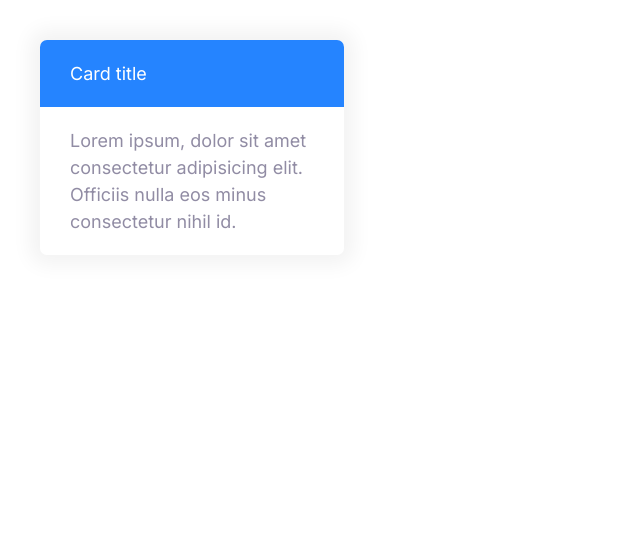
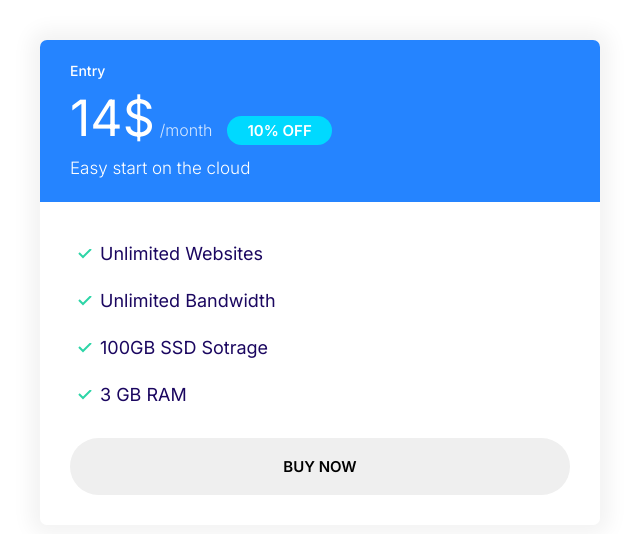
Before and after one commit to vraycode/First-website, a plain HTML site: page final.html in a window 1280 px wide. Shown: the whole page, without its empty margins (0-640 px from the left). Drawn offline with Linux system fonts and the light colour scheme.

Commit message:
building plan.

```diff
--- a/css/style.css
+++ b/css/style.css
@@ -102,6 +102,7 @@ a {
 }
 .badge--small {
   font-size: 1.6rem;
+  padding: 0.5rem 1.5rem;
 }
 @media screen and (min-width: 1024px) {
   .badge {
@@ -246,3 +247,46 @@ a {
   background: var(--color-secondary);
   color: white;
 }
+.card--secondary .badge--secondary {
+  background: #02cdf1;
+}
+
+/* plan */
+.plan__name {
+  color: white;
+  margin: 0;
+  font-weight: 500;
+  font-size: 2.4rem;
+}
+.plan__price {
+  font-size: 6rem;
+}
+.plan__billing-cycle {
+  font: 2.4rem;
+  font-weight: 300;
+  opacity: 0.8;
+  margin-right: 1rem;
+}
+.plan__description {
+  font-size: 2rem;
+  font-weight: 300;
+  display: block;
+}
+.plan .list__item {
+  margin-bottom: 2rem;
+}
+
+@media screen and (min-width: 1024px) {
+  .plan__name {
+    font-size: 1.4rem;
+  }
+  .plan__price {
+    font-size: 5rem;
+  }
+  .plan__billing-cycle {
+    font-size: 1.6rem;
+  }
+  .plan__description {
+    font-size: 1.7rem;
+  }
+}
--- a/final.html
+++ b/final.html
@@ -14,12 +14,25 @@
     <link rel="stylesheet" href="css/style.css" />
   </head>
   <body>
-    <div style="width: 30%; padding: 4rem">
-      <div class="card card--primary">
-        <header class="card__header">Card title</header>
-        <div class="card__body">
-          Lorem ipsum, dolor sit amet consectetur adipisicing elit. Officiis
-          nulla eos minus consectetur nihil id.
+    <div style="width: 50%; padding: 4rem">
+      <div class="plan">
+        <div class="card card--primary">
+          <header class="card__header">
+            <h3 class="plan__name">Entry</h3>
+            <span class="plan__price">14$</span>
+            <span class="plan__billing-cycle">/month</span>
+            <span class="badge badge--secondary badeg--small">10% OFF</span>
+            <span class="plan__description">Easy start on the cloud</span>
+          </header>
+          <div class="card__body">
+            <ul class="list list--tick">
+              <li class="list__item">Unlimited Websites</li>
+              <li class="list__item">Unlimited Bandwidth</li>
+              <li class="list__item">100GB SSD Sotrage</li>
+              <li class="list__item">3 GB RAM</li>
+            </ul>
+            <button class="btn btn--outline btn--block">Buy now</button>
+          </div>
         </div>
       </div>
     </div>
```
Also changed, not shown: component/plan.html (added, +22 -0 lines).
